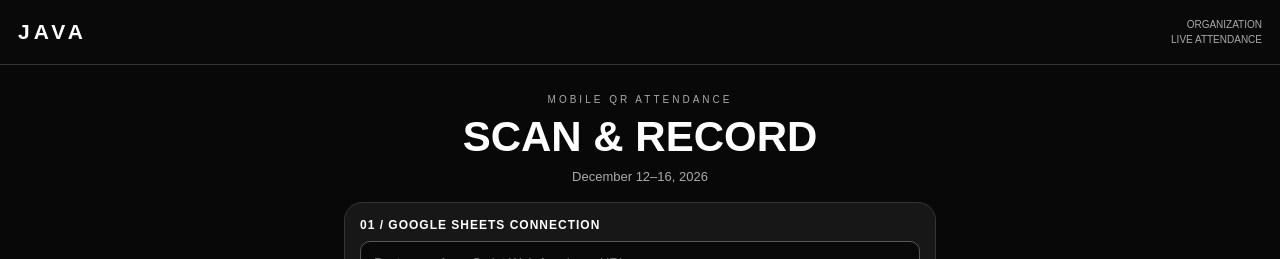
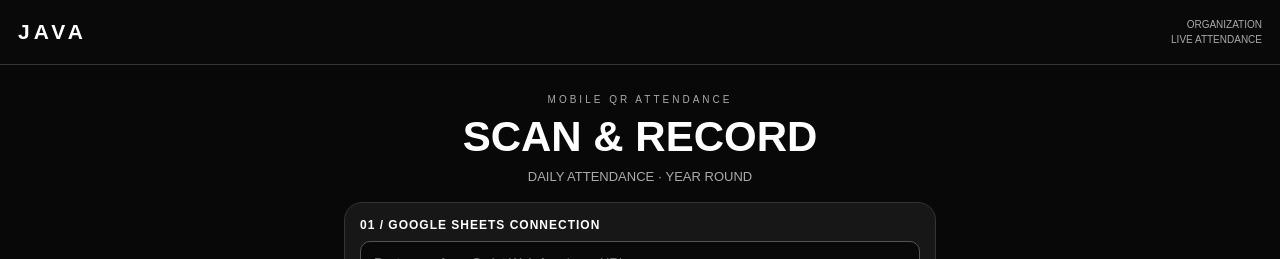
Before and after one commit to sienuu/java-attendance, a plain HTML site: page index.html in a window 1280 px wide. Shown: the top 259 px of the page. Drawn offline with Linux system fonts and the light colour scheme.

Commit message:
Update index.html

```diff
--- a/index.html
+++ b/index.html
@@ -9,7 +9,7 @@
 <body>
 <header><div class="brand">JAVA</div><div class="tag">ORGANIZATION<br>LIVE ATTENDANCE</div></header>
 <main>
-<div class="hero"><div class="eyebrow">MOBILE QR ATTENDANCE</div><h1>SCAN & RECORD</h1><div class="sub" id="event">December 12–16, 2026</div></div>
+<div class="hero"><div class="eyebrow">MOBILE QR ATTENDANCE</div><h1>SCAN & RECORD</h1><div class="sub" id="event">DAILY ATTENDANCE · YEAR ROUND</div></div>
 <section class="panel"><div class="title">01 / GOOGLE SHEETS CONNECTION</div><input id="backend" class="field" type="url" placeholder="Paste your Apps Script Web App /exec URL"><button class="btn primary" onclick="connect()">CONNECT TO GOOGLE SHEETS</button><div class="small">Paste the deployed Apps Script URL ending in /exec. This scanner page must be hosted separately from Apps Script to allow live camera access.</div><div id="connection" class="small">Not connected yet.</div></section>
 <section class="panel"><div class="title">02 / SELECT ATTENDANCE SESSION</div><div class="sessions"><button class="session active" data-session="MORNING_IN" onclick="selectSession(this)"><b>7:00 AM</b>MORNING IN</button><button class="session" data-session="MORNING_OUT" onclick="selectSession(this)"><b>12:00 PM</b>MORNING OUT</button><button class="session" data-session="AFTERNOON_IN" onclick="selectSession(this)"><b>1:00 PM</b>AFTERNOON IN</button><button class="session" data-session="AFTERNOON_OUT" onclick="selectSession(this)"><b>4:00 PM</b>AFTERNOON OUT</button></div></section>
 <section class="panel"><div class="title">03 / LIVE QR SCANNER</div><div class="reader-wrap"><div id="reader"></div></div><button id="start" class="btn primary" onclick="startCamera()" disabled>▶ START LIVE CAMERA</button><button id="stop" class="btn" onclick="stopCamera()" disabled>■ STOP CAMERA</button><div id="status">Connect to Google Sheets first. Then start the live camera.</div><div id="student" class="student"><div class="muted">STUDENT RECOGNIZED</div><strong id="studentName">—</strong><div class="muted" id="studentId">—</div><div id="saved" class="small"></div></div><div class="small">Allow camera access when your browser asks. Use Chrome or Safari and open this page from its HTTPS hosting link. Choose the rear camera when prompted.</div></section>
```
